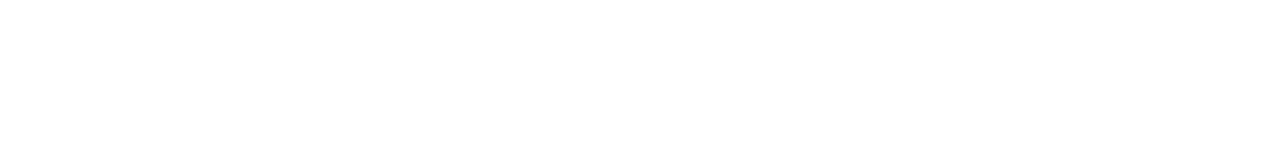
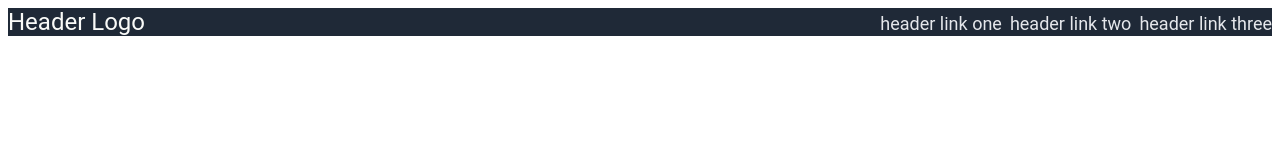
Before and after one commit to JohnnyYG/odin-landing-page, a plain HTML site: page index.html in a window 1280 px wide. Drawn offline with Linux system fonts and the light colour scheme.

Commit message:
Draft of Header
Header is mostly completed. Needs some final touches and notably, the background color needs to fill the header.

```diff
--- a/index.html
+++ b/index.html
@@ -2,10 +2,26 @@
 <html lang="en">
 <head>
     <meta charset="UTF-8">
+    <meta http-equiv="X-UA-Compatible" content="IE=edge">
     <meta name="viewport" content="width=device-width, initial-scale=1.0">
-    <title>Document</title>
+    <title>Odin Landing Page Assignment</title>
+    <link rel="stylesheet" href="style.css">
 </head>
 <body>
+    <header>
+        <div class="logo">Header Logo</div>
+        <nav>
+            <ul class="header-links">
+                <li><a href="https://google.com">header link one</a></li>
+                <li><a href="https://google.com">header link two</a></li>
+                <li><a href="https://google.com">header link three</a></li>
+            </ul>
+        </nav>
+
+    </header>
+    <div class="hero">
+
+    </div>
 
 </body>
 </html>
--- a/style.css
+++ b/style.css
@@ -0,0 +1,29 @@
+body {
+    font-family: Roboto, sans-serif;
+}
+
+header {
+    color: #F9FAF8;
+    background-color: #1F2937;
+    font-size: 24px;
+    display: flex;
+    justify-content: space-between;
+    align-items: center;
+}
+
+a {
+    color: #E5E7EB;
+    text-decoration: none;
+    font-size: 18px;
+}
+
+ul {
+    margin: 0;
+    padding: 0;
+}
+
+.header-links{
+    list-style: none;
+    display: flex;
+    gap: 8px;
+}
```
Also changed, not shown: 1 other file.
